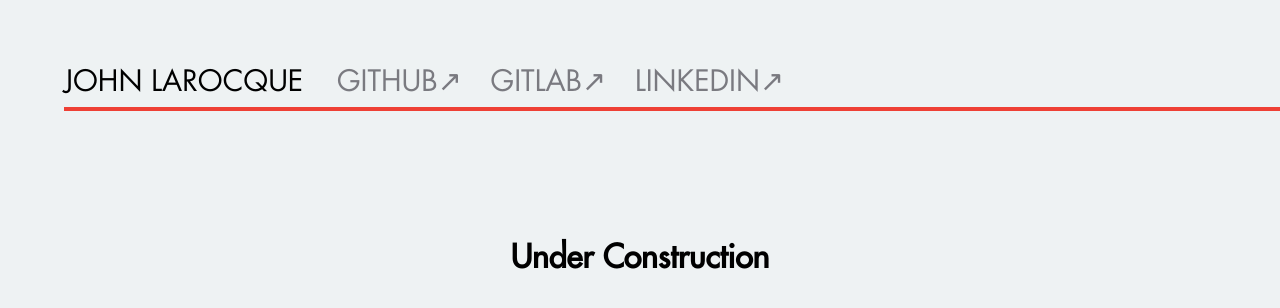
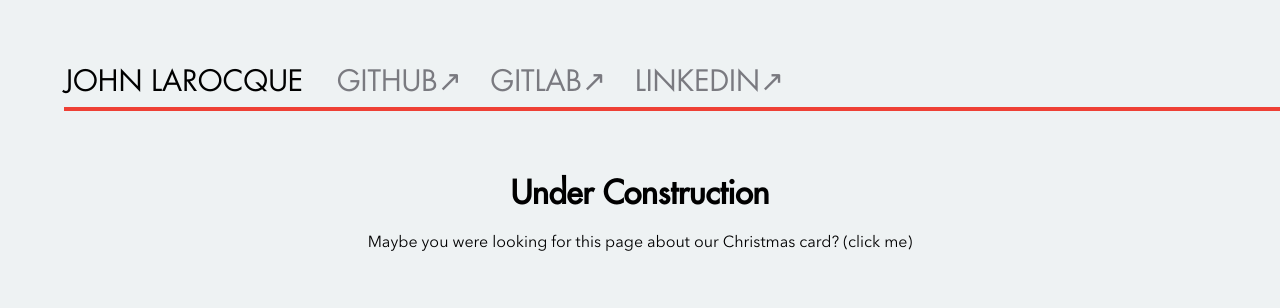
Before and after one commit to jwlarocque/jwlarocque.github.io, a SvelteKit app: page / in a window 1280 px wide. Shown: the top 308 px of the page. Built offline with nearby package versions, Linux system fonts and the light colour scheme.

Commit message:
Fix Pages routes

```diff
--- a/card2022/index.html
+++ b/card2022/index.html
@@ -1 +1 @@
-<meta http-equiv="refresh" content="0; url=https://jwlarocque.com/public/card2022.html">
+<meta http-equiv="refresh" content="0; url=https://jwlarocque.com/build/card2022.html">
--- a/src/routes/+page.svelte
+++ b/src/routes/+page.svelte
@@ -22,4 +22,7 @@
     {/each}
 </div> -->
 
-<h1 style="width: 100%; text-align: center; margin: 4em 0;">Under Construction</h1>
+<div style="width: 100%; text-align: center; margin: 4em 0;">
+    <h1>Under Construction</h1>
+    <p><a href="/card2022">Maybe you were looking for this page about our Christmas card? (click me)</a></p>
+</div>
```
